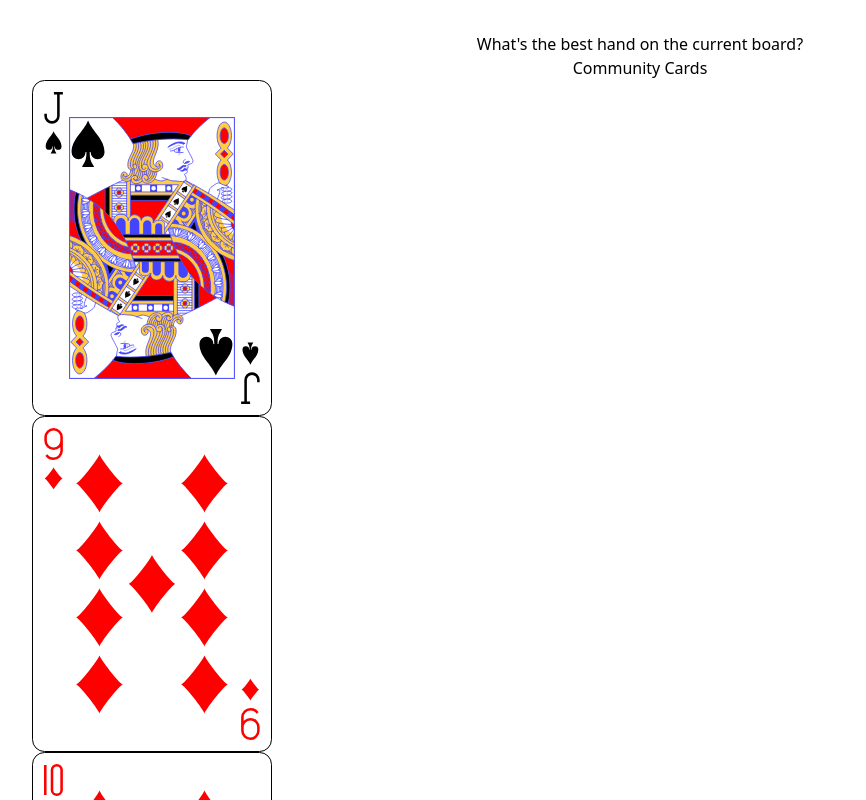
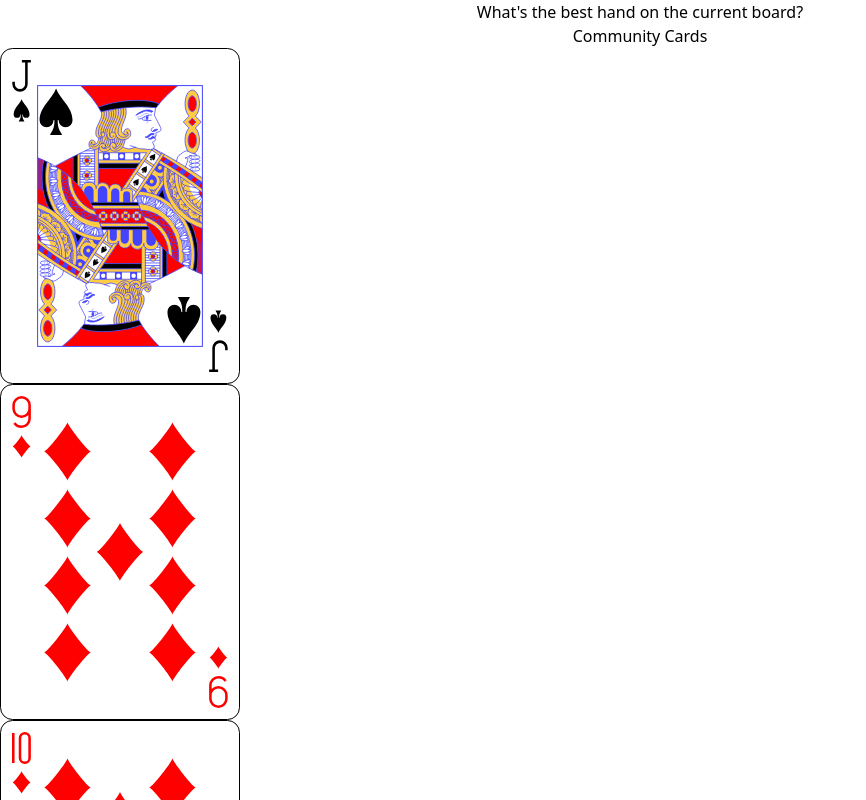
Before and after one commit to saulmunn/poker-drills, a React (Vite) app: page / in a window 1280 px wide. Shown: the top 800 px of the page, without its empty margins (0-866 px from the left). Built offline with nearby package versions, Linux system fonts and the light colour scheme.

Commit message:
fixing scrolling

```diff
--- a/src/App.css
+++ b/src/App.css
@@ -1,7 +1,7 @@
 #root {
   max-width: 1280px;
   margin: 0 auto;
-  padding: 2rem;
+  padding: 0rem;
   text-align: center;
 }
 
--- a/src/MainGame.jsx
+++ b/src/MainGame.jsx
@@ -239,7 +239,7 @@ export default function MainGame() {
                 key={card}
                 src={`/card-svgs/${getCardAssetName(parsed)}`}
                 alt={card}
-                className="w-28 h-auto" // Increased size from w-20 to w-28
+                className="w-28 h-auto"
               />
             )
           })}
@@ -255,7 +255,7 @@ export default function MainGame() {
                 key={card}
                 src={`/card-svgs/${getCardAssetName(parsed)}`}
                 alt={card}
-                className="w-28 h-auto" // Increased size from w-20 to w-28
+                className="w-28 h-auto"
               />
             )
           })}
```
